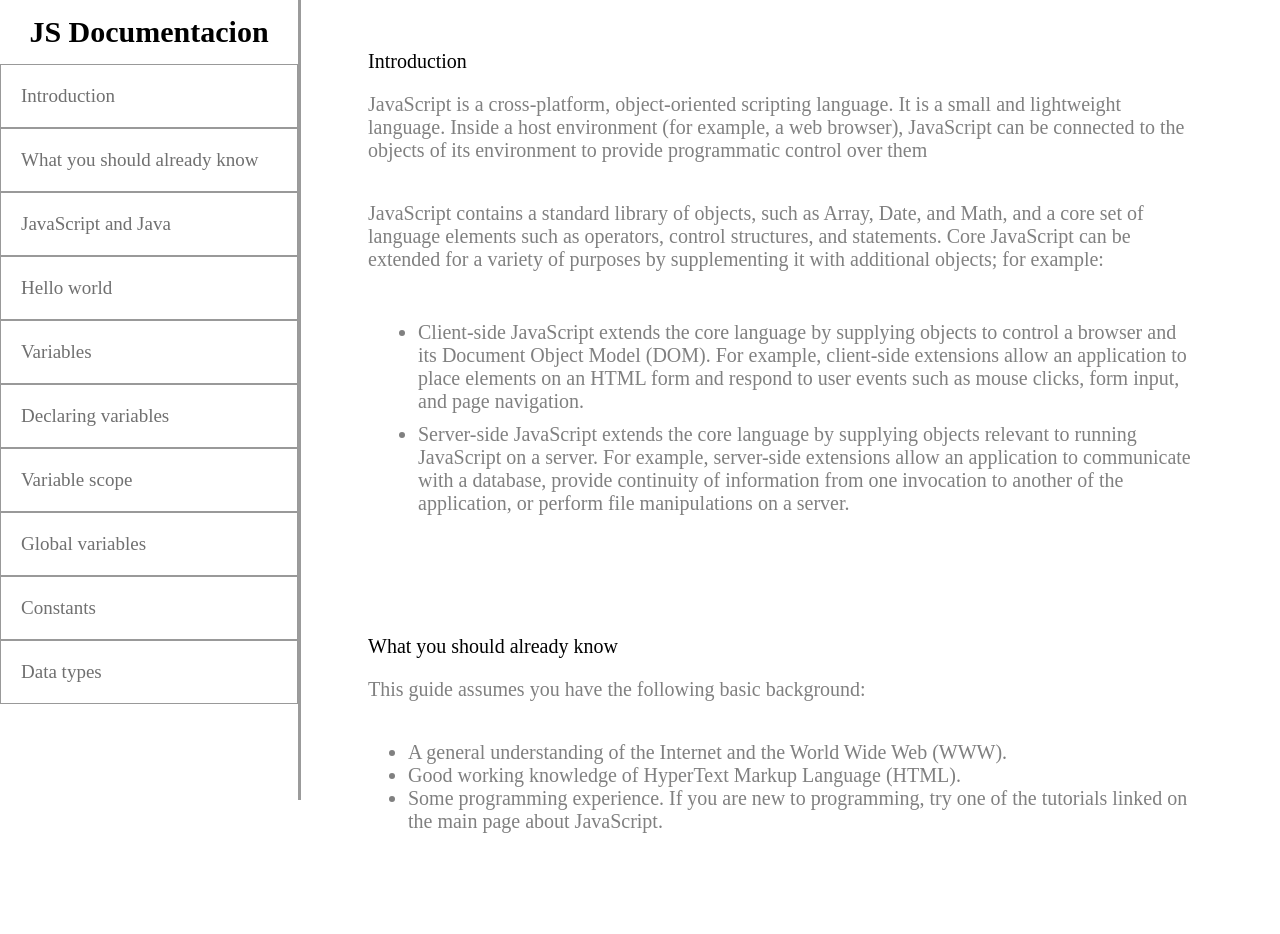
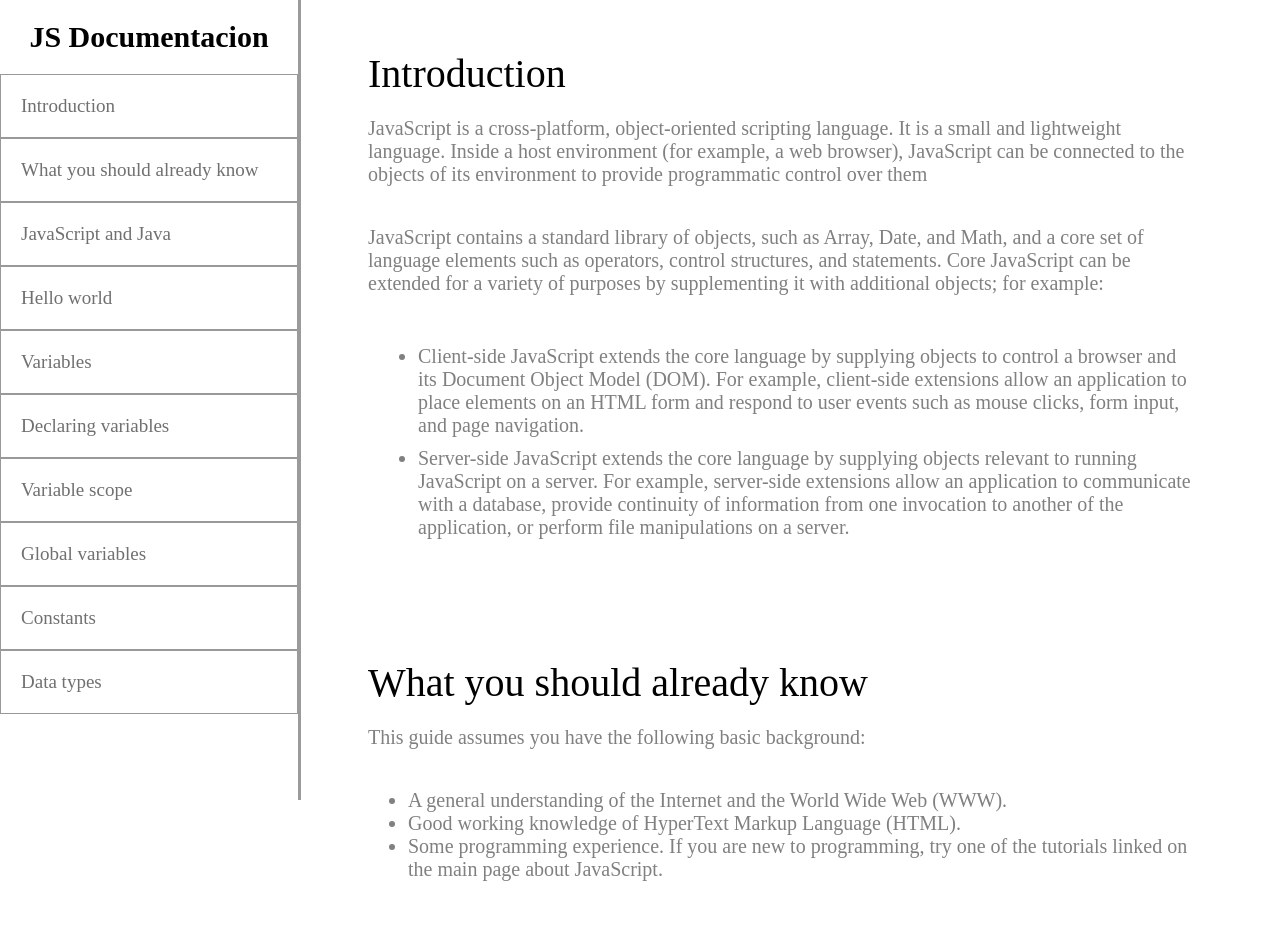
Before and after one commit to monica-arbelaez/TecDocPage, a plain HTML site: page index.html in a window 1280 px wide. Shown: the top 934 px of the page. Drawn offline with Linux system fonts and the light colour scheme.

Commit message:
tamaño de letra titulos

```diff
--- a/style.css
+++ b/style.css
@@ -37,7 +37,7 @@ se define que tenga una posicion flexible */
 #navbar  h1{
     font-size: 30px;
     background-color: white;
-    padding: 15px;
+    padding: 20px;
     margin: auto;
 }
 /* se organiza el menú */
@@ -95,6 +95,7 @@ se define que tenga una posicion flexible */
 }
 header{
     color: black;
+    font-size: 40px;
 }
 @media (max-width: 700px){
     body{
```
